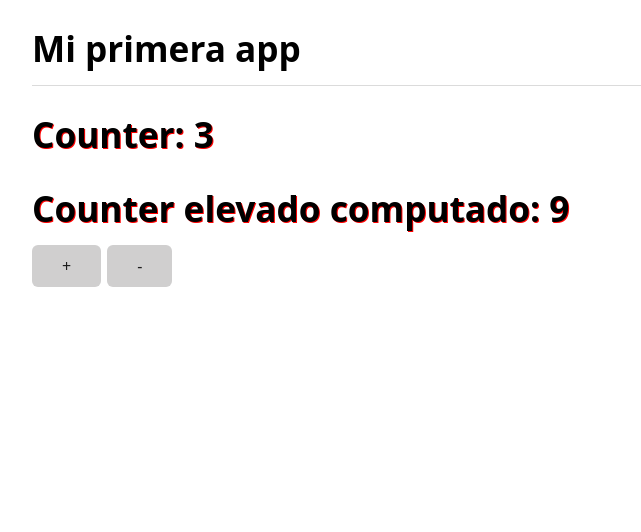
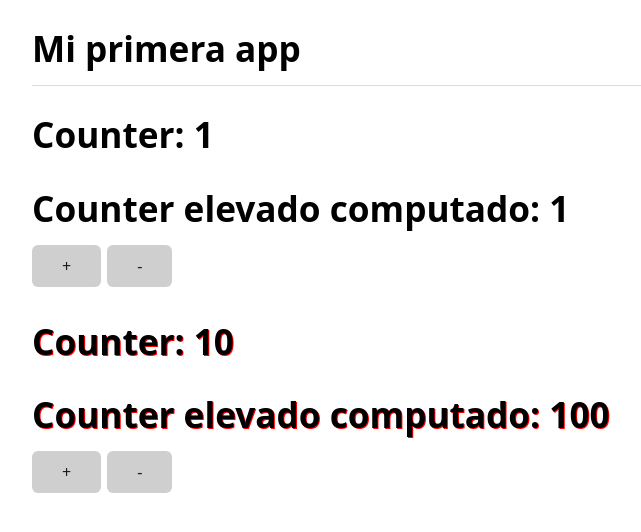
Before and after one commit to DEVCOURSESb/01-IndecisionApp, a Vue app: page / in a window 1280 px wide. Shown: the top 532 px of the page, without its empty margins (208-849 px from the left). Built offline with nearby package versions, Linux system fonts and the light colour scheme.

Commit message:
reutilizar logica de contador

```diff
--- a/src/App.vue
+++ b/src/App.vue
@@ -2,12 +2,12 @@
   <h1>Mi primera app</h1>
   <hr />
   <!-- y se renderiza el componente -->
-  <!-- <MyCounter :counter-init="3" /> -->
-  <MyCounter2 :counterInit="3" />
+  <MyCounter />
+  <MyCounter2 :counterInit="10" />
 </template>
 
 <script setup lang="ts">
 // se importa en el script
-/* import MyCounter from './components/MyCounter.vue'; */
+import MyCounter from './components/MyCounter.vue';
 import MyCounter2 from './components/MyCounter2/MyCounter2.vue';
 </script>
--- a/src/components/MyCounter.vue
+++ b/src/components/MyCounter.vue
@@ -1,31 +1,15 @@
 <template>
   <h1>Counter: {{ counter }}</h1>
-  <h1>Counter elevado computado: {{ counterElevatedComputed }}</h1>
+  <h1>Counter elevado computado: {{ squareCounter }}</h1>
 
   <!-- cuando se accede a valores desde el html vue extrae directamente el value -->
-  <button @click="counter++">+</button>
-  <button @click="counter--">-</button>
+  <button @click="incrementCounter">+</button>
+  <button @click="decrementCounter">-</button>
 </template>
 
 <!-- aplicando el setup directamente desde el script -->
 <script lang="ts" setup>
-interface Props {
-  counterInit: number;
-}
+import { useCounter } from '@/composableFunctions/useCounter';
 
-//  const props = defineProps({  counterInit: { type: Number, required: true }  }); con js
-const props = defineProps<Props>(); // aprovechando ts
-
-import { computed, ref } from 'vue';
-
-const counter = ref<number>(props.counterInit);
-const counterElevatedComputed = computed(() => counter.value * counter.value);
+const { counter, squareCounter, incrementCounter, decrementCounter } = useCounter(1);
 </script>
-
-<!-- con style solo. se aplican los estilos a todo el dom. -->
-<!-- con scoped aplica los estilos a solo este SFC SINGLE FILE COMPONENT y agrega un data-v para manejar un correcto scoped -->
-<style scoped>
-h1 {
-  text-shadow: 1px 1px red;
-}
-</style>
--- a/src/components/MyCounter2/MyCounter2.ts
+++ b/src/components/MyCounter2/MyCounter2.ts
@@ -1,4 +1,5 @@
-import { computed, defineComponent, ref } from 'vue';
+import { useCounter } from '@/composableFunctions/useCounter';
+import { defineComponent, } from 'vue';
 
 export default defineComponent({
   props: {
@@ -6,12 +7,15 @@ export default defineComponent({
   },
 
   setup(props) {
-    const counter = ref<number>(props.counterInit);
-    const counterElevatedComputed = computed(() => counter.value * counter.value);
+    const { counter, squareCounter, incrementCounter, decrementCounter } = useCounter(
+      props.counterInit,
+    );
 
     return {
       counter,
-      counterElevatedComputed,
+      squareCounter,
+      incrementCounter,
+      decrementCounter,
     };
   },
 });
--- a/src/components/MyCounter2/MyCounter2.vue
+++ b/src/components/MyCounter2/MyCounter2.vue
@@ -1,10 +1,10 @@
 <template>
   <h1>Counter: {{ counter }}</h1>
-  <h1>Counter elevado computado: {{ counterElevatedComputed }}</h1>
+  <h1>Counter elevado computado: {{ squareCounter }}</h1>
 
   <!-- cuando se accede a valores desde el html vue extrae directamente el value -->
-  <button @click="counter++">+</button>
-  <button @click="counter--">-</button>
+  <button @click="incrementCounter">+</button>
+  <button @click="decrementCounter">-</button>
 </template>
 
 <!-- se importa directamente desde el script -->
--- /dev/null
+++ b/src/composableFunctions/useCounter.ts
@@ -0,0 +1,21 @@
+import { computed, ref } from 'vue';
+
+export const useCounter = (initialValue: number) => {
+  const counter = ref(initialValue);
+  const squareCounter = computed(() => counter.value * counter.value);
+
+  const incrementCounter = () => {
+    counter.value++;
+  };
+
+  const decrementCounter = () => {
+    counter.value++;
+  };
+
+  return {
+    counter,
+    squareCounter,
+    incrementCounter,
+    decrementCounter,
+  };
+};
```
